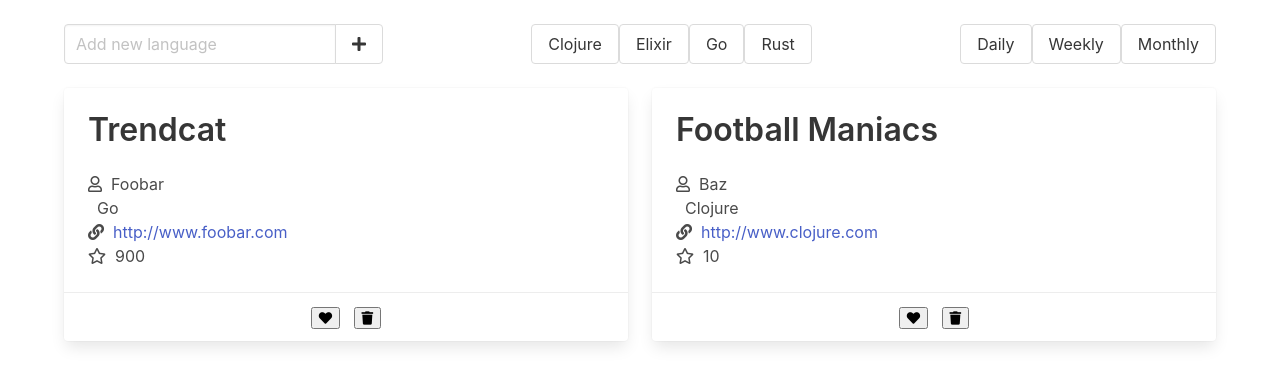
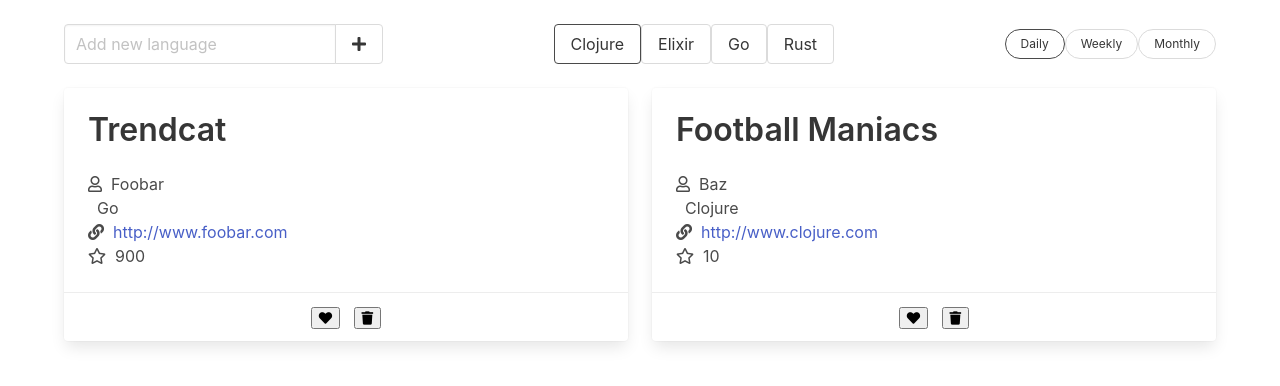
Before and after one commit to lucasweiblen/react-github-explorer, a React (Create React App) app: page / in a window 1280 px wide. Shown: the top 386 px of the page. Built offline with nearby package versions, Linux system fonts and the light colour scheme; some icons are missing.

Commit message:
major refactoring step 1 done

```diff
--- a/src/components/AddLangForm.js
+++ b/src/components/AddLangForm.js
@@ -3,11 +3,11 @@ import React from 'react';
 const AddLangForm = () => {
   return (
     <div>
-      <div class="field has-addons">
-        <div class="control">
+      <div className="field has-addons">
+        <div className="control">
           <input className="input" type="text" placeholder="Add new language" />
         </div>
-        <div class="control">
+        <div className="control">
           <button className="button is-outlined">
             <i className="fas fa-plus" />
           </button>
--- a/src/components/FreqContainer.js
+++ b/src/components/FreqContainer.js
@@ -1,10 +1,23 @@
-import React from 'react';
-import {frequencies} from './../const';
+import React, {useState} from 'react';
 
-const FreqContainer = () => {
+const FreqContainer = props => {
+  const {frequencies, onChangeFrequency, current} = props;
+  const [_current, setCurrentFrequency] = useState(current);
+
+  const handleCurrentFrequency = e => {
+    console.log(e.target.textContent);
+    setCurrentFrequency(e.target.textContent);
+    onChangeFrequency(e.target.textContent);
+  };
+
   const _freq = frequencies.map((frequency, key) => {
+    const _btnClass =
+      _current === frequency
+        ? 'button is-small is-rounded is-active'
+        : 'button is-small is-rounded';
+
     return (
-      <button className="button" key={key}>
+      <button className={_btnClass} key={key} onClick={handleCurrentFrequency}>
         {frequency}
       </button>
     );
--- a/src/components/LangContainer.js
+++ b/src/components/LangContainer.js
@@ -1,10 +1,20 @@
-import React from 'react';
-import {languages} from './../const';
+import React, {useState} from 'react';
 
-const LangContainer = () => {
-  const _langs = languages.map((language, key) => {
+const LangContainer = ({languages, current, onChangeLanguage}) => {
+  const [_languages, setLanguages] = useState(languages);
+  const [_current, setCurrent] = useState(current);
+
+  const handleCurrentLanguage = e => {
+    console.log(e.target.textContent);
+    setCurrent(e.target.textContent);
+    onChangeLanguage(e.target.textContent);
+  };
+
+  const _langs = _languages.map((language, key) => {
+    const _btnClass = _current === language ? 'button is-active' : 'button';
+
     return (
-      <button className="button" key={key}>
+      <button className={_btnClass} key={key} onClick={handleCurrentLanguage}>
         {language}
       </button>
     );
--- a/src/components/NewNavbar.js
+++ b/src/components/NewNavbar.js
@@ -4,16 +4,39 @@ import LangContainer from './LangContainer';
 import FreqContainer from './FreqContainer';
 
 const NewNavBar = props => {
+  const handleChangeLanguage = language => {
+    console.log(`NewNavBar -> language: ${language}`);
+    props.onChangeLanguage(language);
+  };
+
+  //const handleAddLanguage = language => {
+  //console.log(`NewNavBar -> language: ${language}`);
+  //props.onAddLanguage(language);
+  //};
+
+  const handleChangeFrequency = frequency => {
+    console.log(`NewNavBar -> frequency: ${frequency}`);
+    props.onChangeFrequency(frequency);
+  };
+
   return (
-    <div class="level">
-      <div class="level-left">
+    <div className="level">
+      <div className="level-left">
         <AddLangForm />
       </div>
-      <div class="level-item">
-        <LangContainer />
+      <div className="level-item">
+        <LangContainer
+          onChangeLanguage={handleChangeLanguage}
+          languages={props.languages}
+          current="Clojure"
+        />
       </div>
-      <div class="level-right">
-        <FreqContainer />
+      <div className="level-right">
+        <FreqContainer
+          onChangeFrequency={handleChangeFrequency}
+          frequencies={props.frequencies}
+          current="Daily"
+        />
       </div>
     </div>
   );
```
